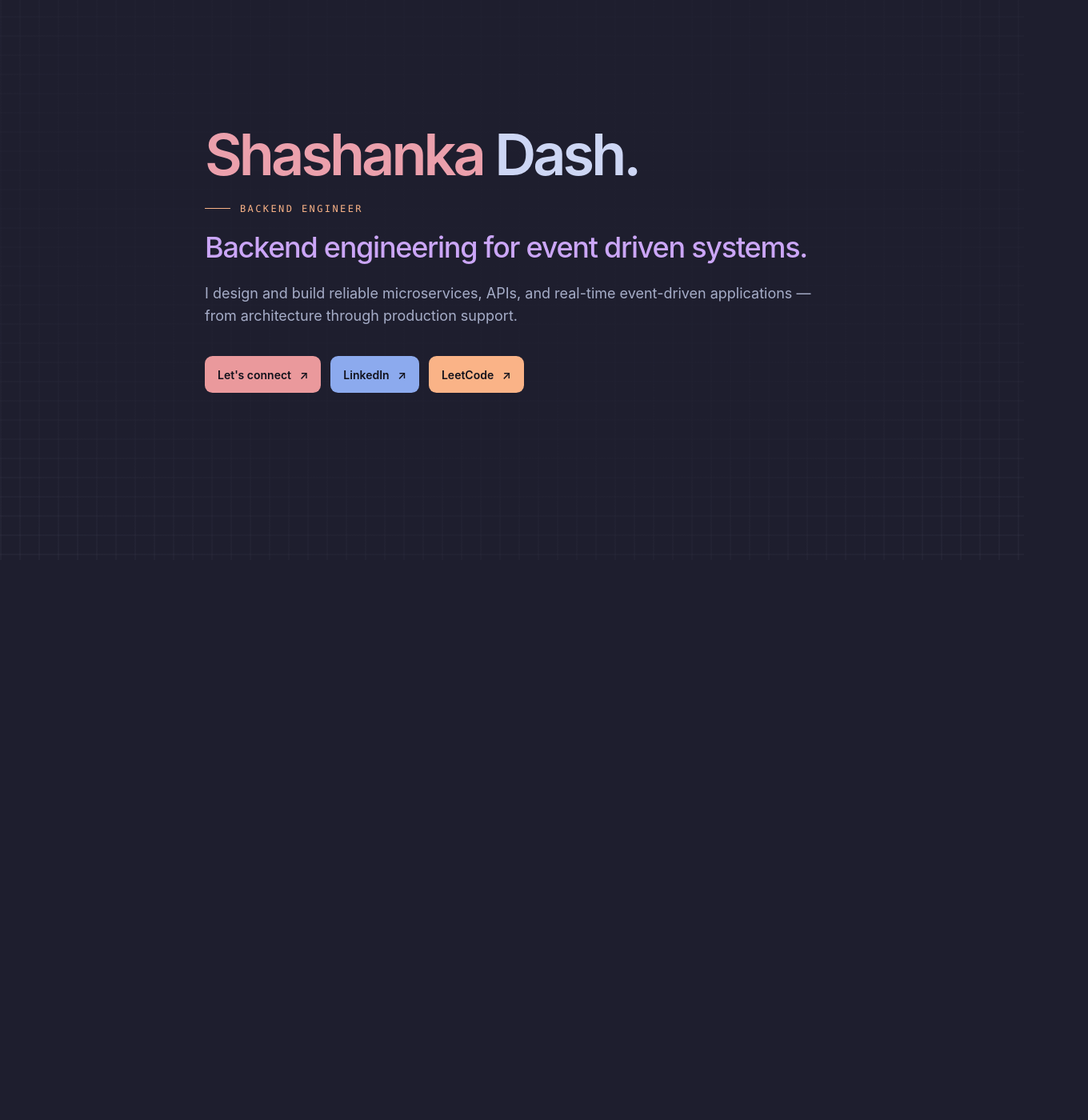
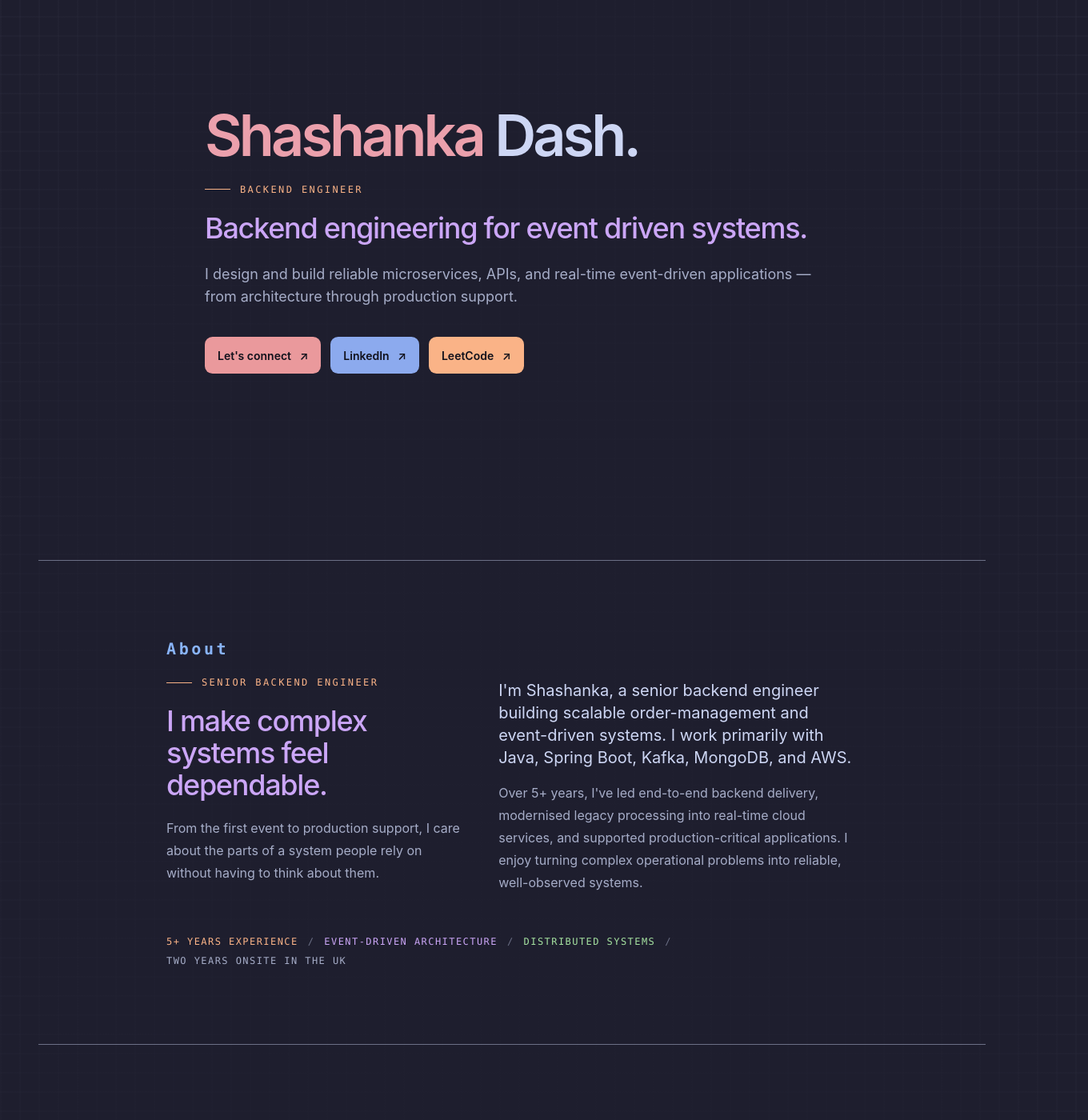
Before and after one commit to SHASHANKADASH/my-portfolio, a Next.js app: page / in a window 1280 px wide. Shown: the part 100-1500 px from the top of the page at 80% size, 1360 px wide, since content can reach past the window. Before the commit the page ends 800 px from the top, so only its background shows below. Built offline with nearby package versions, Linux system fonts and the light colour scheme.

Commit message:
[myp-8] (#11)
Simplified UI and removed hamburger

```diff
--- a/app/layout.tsx
+++ b/app/layout.tsx
@@ -1,15 +1,15 @@
 import '../styles/globals.css';
-import React from 'react';
+import type { ReactNode } from 'react';
 
 export const metadata = {
   title: 'Shashanka — Developer Portfolio',
-  description: 'Personal developer portfolio (placeholder)',
+  description: 'Personal developer portfolio',
 };
 
-export default function RootLayout({ children }: { children: React.ReactNode }) {
+export default function RootLayout({ children }: { children: ReactNode }) {
   return (
-    <html lang="en" className="h-full overflow-hidden">
-      <body className="h-full overflow-hidden bg-cp-base text-cp-text antialiased">{children}</body>
+    <html lang="en">
+      <body>{children}</body>
     </html>
   );
 }
--- a/components/About.tsx
+++ b/components/About.tsx
@@ -31,7 +31,7 @@ export default function About() {
         </div>
       </div>
 
-      <div className="mt-8 flex flex-wrap items-center gap-x-3 gap-y-2 border-t border-cp-overlay pt-5 font-mono text-xs uppercase tracking-[0.12em]">
+      <div className="mt-8 flex flex-wrap items-center gap-x-3 gap-y-2 pt-5 font-mono text-xs uppercase tracking-[0.12em]">
         <span className="text-cp-peach">5+ years experience</span>
         <span className="text-cp-overlay">/</span>
         <span className="text-cp-mauve">Event-driven architecture</span>
--- a/components/Hero.tsx
+++ b/components/Hero.tsx
@@ -1,6 +1,4 @@
 'use client';
-import { useRef, useState } from 'react';
-import { Spiral as Hamburger } from 'hamburger-react';
 import Experience from './Experience';
 import About from './About';
 import Projects from './Projects';
@@ -9,56 +7,50 @@ import Skills from './Skills';
 import { Snackbar } from './ui/Snackbar';
 
 export default function Hero() {
-  const [isOpen, setOpen] = useState(false);
-  const scrollContainerRef = useRef<HTMLElement>(null);
   return (
-    <section id="hero" className="intro-section min-h-screen">
-      <Snackbar message="This site is still a work in progress. 🚧" duration={4000} />
+    <div className="min-h-screen">
+      <Snackbar message="This site is still a work in progress. 🚧" duration={2000} />
       <header className="intro-nav fixed top-0 left-0 w-full z-50 bg-cp-mantle pt-4 pb-4 pl-4 pr-4 flex items-center">
-        {!isOpen && (
-          <div className="flex items-center gap-x-4">
-            <a
-              href="#hero"
-              onClick={(e) => {
-                e.preventDefault();
-                scrollContainerRef.current?.scrollTo({ top: 0, behavior: 'smooth' });
-              }}
-              className="transition-colors hover:text-cp-text"
-            >
-              <img src="/icon.svg" alt="Logo" className="w-8 h-8" />
-            </a>
-          </div>
-        )}
-        <div className="hidden md:flex ml-auto">
+        <div className="flex items-center gap-x-4">
+          <a href="#intro" className="transition-colors hover:text-cp-text">
+            <img src="/icon.svg" alt="Logo" className="w-8 h-8" />
+          </a>
+        </div>
+        <div className="md:flex ml-auto">
           <Menu />
         </div>
-        <nav className="md:hidden flex items-center ml-auto">
-          <Hamburger toggled={isOpen} toggle={setOpen} duration={0.5}/>
-          {isOpen && <Menu />}
-        </nav>
       </header>
 
-      <main
-        ref={scrollContainerRef}
-        className="w-full h-screen overflow-y-scroll scroll-smooth snap-y snap-proximity"
-      >
-        <section id="intro" className="h-screen flex items-center snap-start">
+      <main className="overflow-x-hidden">
+        <section id="intro" className="min-h-[100svh] flex items-center">
           <Intro />
         </section>
-        <section id="about" className="h-screen flex items-center snap-start">
+
+        <hr className="mx-4 border-cp-overlay sm:mx-8 lg:mx-12" />
+
+        <section id="about" className="section">
           <About />
         </section>
-        <section id="skills" className="h-screen flex items-center snap-start">
+
+        <hr className="mx-4 border-cp-overlay sm:mx-8 lg:mx-12" />
+
+        <section id="skills" className="section">
           <Skills />
         </section>
-        <section id="experience" className="h-screen flex items-center snap-start">
+
+        <hr className="mx-4 border-cp-overlay sm:mx-8 lg:mx-12" />
+
+        <section id="experience" className="section">
           <Experience />
         </section>
-        <section id="projects" className="h-screen flex items-center snap-start">
+
+        <hr className="mx-4 border-cp-overlay sm:mx-8 lg:mx-12" />
+
+        <section id="projects" className="section">
           <Projects />
         </section>
       </main>
-    </section>
+    </div>
   );
 }
 
--- a/components/Intro.tsx
+++ b/components/Intro.tsx
@@ -1,6 +1,6 @@
 export default function Intro() {
   return (
-    <div className="mt-12 max-w-4xl mx-auto px-4">
+    <div className="section-margin">
       <div>
         <h1 className="intro-name text-5xl font-semibold leading-none tracking-[-0.055em] text-cp-maroon sm:text-7xl">
           Shashanka <span className="text-cp-text">Dash.</span>
--- a/styles/globals.css
+++ b/styles/globals.css
@@ -241,7 +241,6 @@ body {
 .skill-card--yellow:hover { border-color: var(--cp-yellow); }
 .skill-card--blue:hover { border-color: var(--cp-blue); }
 .skill-card--lavender:hover { border-color: var(--cp-lavender); }
-
 /* 2. Icon background changes when the PARENT card is hovered */
 .skill-card--peach:hover .icon-card { background: var(--cp-peach); }
 .skill-card--green:hover .icon-card { background: var(--cp-green); }
@@ -257,6 +256,10 @@ body {
   display: none;
 }
 
+.section {
+  @apply py-16 sm:py-20 lg:py-24;
+}
+
 .section-margin {
-  @apply mt-12 max-w-4xl mx-auto px-4;
+  @apply mx-auto max-w-4xl px-4;
 }
```
